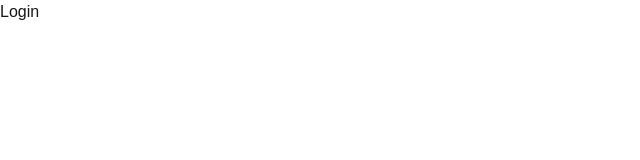
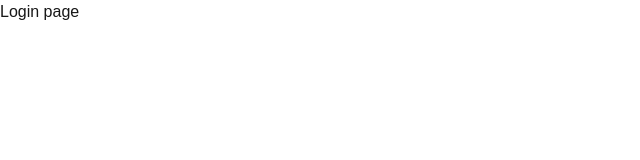
Before and after one commit to prakhar17072004/Health_app, a Next.js app: page /login in a window 1280 px wide. Shown: the top 160 px of the page, without its empty margins (0-640 px from the left). Built offline with nearby package versions, Linux system fonts and the light colour scheme.

Commit message:
page is added

```diff
--- a/src/app/login/page.tsx
+++ b/src/app/login/page.tsx
@@ -2,7 +2,7 @@ import React from 'react'
 
 function Login() {
   return (
-    <div>Login </div>
+    <div>Login  page</div>
   )
 }
 
```
